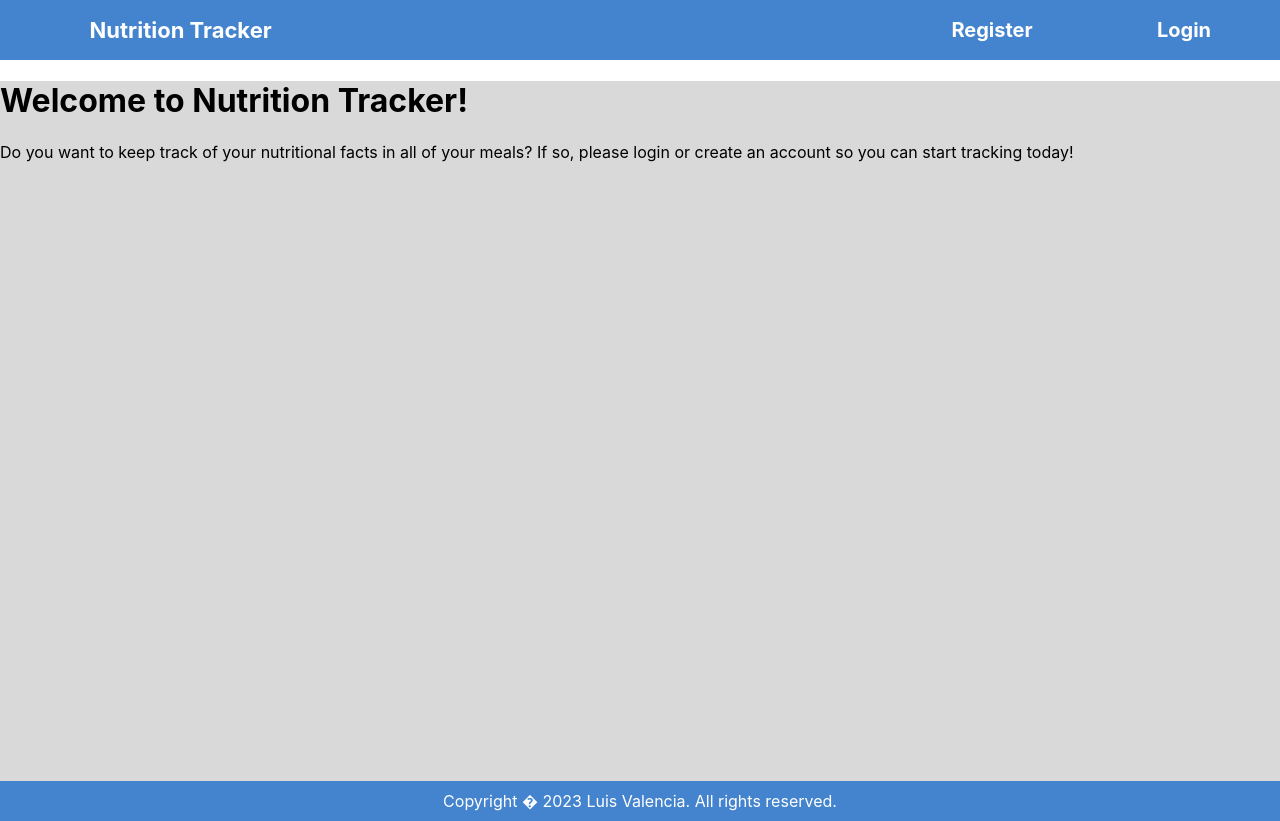
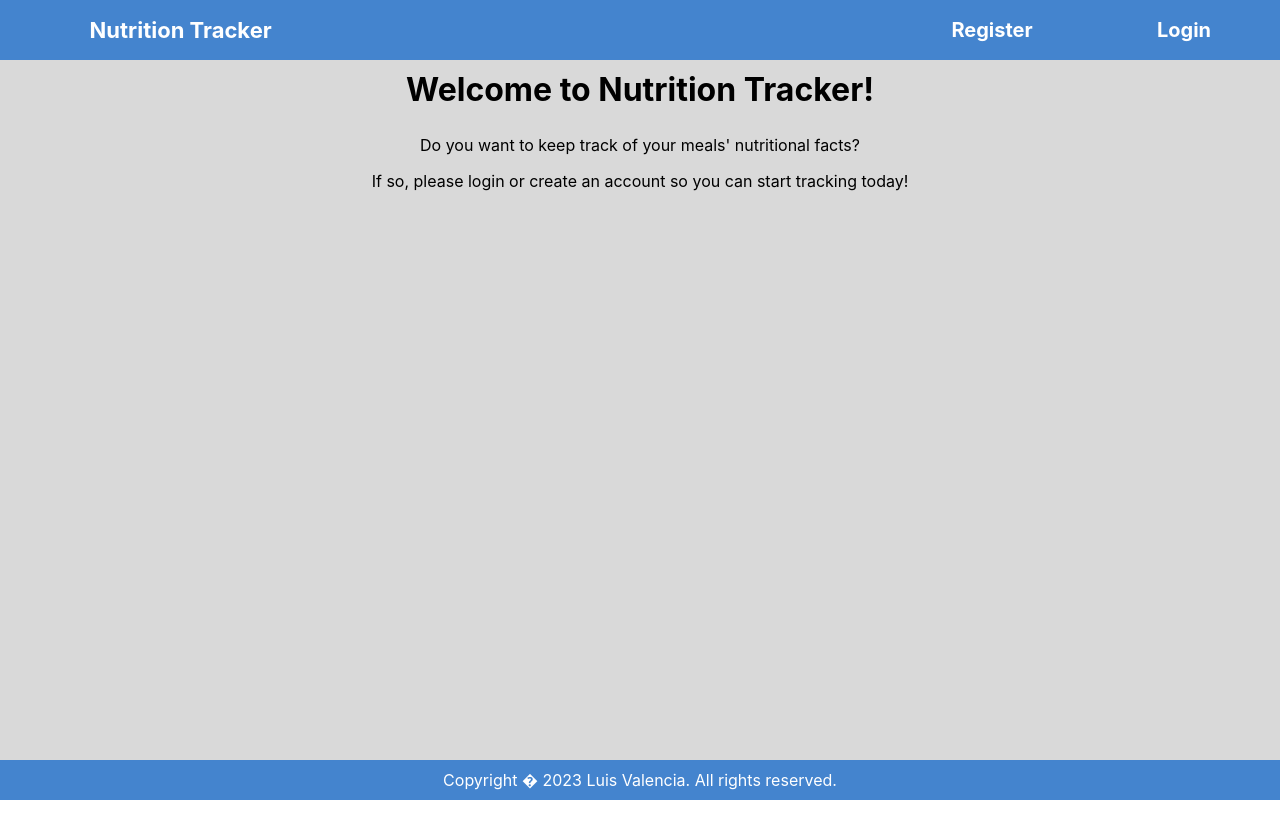
Before and after one commit to lvcodes3/Nutrition-Tracker, a React (Create React App) app in the folder frontend/: page / in a window 1280 px wide. After the commit the page ends 800 px from the top, so only its background shows below. Built offline with nearby package versions, Linux system fonts and the light colour scheme; no server answers.

Commit message:
minor updates

```diff
--- a/frontend/src/pages/AuthHome.tsx
+++ b/frontend/src/pages/AuthHome.tsx
@@ -6,16 +6,14 @@ import styled from 'styled-components';
 import { AuthContext } from '../context/AuthContext';
 // assets //
 import FoodBanner from './images/food-banner.png';
+import MealsImg from './images/meals.webp';
 
 const AuthHomeContainer = styled.div`
-    border: 1px solid red;
     width: 100%;
     min-height: calc(100vh - 100px);
     background-color: #D9D9D9;
 
     #user-header-div {
-        border: 1px solid black;
-
         h1 {
             margin: 0;
             padding: 10px 0 10px 0;
@@ -29,11 +27,9 @@ const AuthHomeContainer = styled.div`
     }
 
     #navigation-div {
-        border: 1px solid black;
         display: flex;
         justify-content: space-evenly;
-        padding: 25px 0 25px 0;
-
+        padding: 25px 0 0 0;
         button {
             width: 300px;
             height: 30px;
@@ -45,8 +41,14 @@ const AuthHomeContainer = styled.div`
         }
     }
 
-    #static-content-div {
-
+    #static-meals-div {
+        display: flex;
+        justify-content: space-evenly;
+        align-items: center;
+        img {
+            width: 306px;
+            height: 462.6px;
+        }
     }
 `;
 
@@ -75,8 +77,10 @@ const AuthHome = () => {
                     Go to your Profile
                 </button>
             </div>
-            <div id='static-content-div'>
-                <p>Static Content</p>
+            <div id='static-meals-div'>
+                <p>Track your meals' nutritional facts.</p>
+                <img src={MealsImg} alt='Meals' />
+                <p>Live a healthier lifestyle.</p>
             </div>
         </AuthHomeContainer>
     )
--- a/frontend/src/pages/Profile.tsx
+++ b/frontend/src/pages/Profile.tsx
@@ -8,7 +8,8 @@ import { AuthContext } from '../context/AuthContext';
 
 const ProfileContainer = styled.div`
     width: 100%;
-    height: calc(100vh - 100px);
+    min-height: calc(100vh - 100px);
+    background-color: #D9D9D9;
 
     h1 {
         margin: 0;
@@ -16,25 +17,36 @@ const ProfileContainer = styled.div`
         text-align: center;
     }
 
-    table {
-        width: 100%;
-        border-collapse: collapse;
-        margin-top: 20px;
+    h2 {
+        margin: 0 auto;
+        width: 90%;
     }
 
-    th, td {
-        border: 1px solid #dddddd;
+    table {
+        margin: 0 auto;
+        margin-top: 20px;
+        width: 90%;
+        border: 1px solid black;
+        border-collapse: collapse;
         text-align: center;
-        padding: 8px;
-    }
 
-    th {
-        background-color: #f2f2f2;
-    }
-
-    td.today {
-        background-color: #4CAF50;
-        color: white;
+        th {
+            width: 14.29%;
+            background-color: #88BBD6;
+            padding: 5px;
+            border: 1px solid black;
+        }
+        td {
+            width: 14.29%;
+            background-color: white;
+            padding: 5px;
+            border: 1px solid black;
+            cursor: pointer;
+        }
+        td.today {
+            color: white;
+            background-color: #4CAF50;
+        }
     }
 `;
 
@@ -99,6 +111,7 @@ const Profile: React.FC<ProfileProps> = ({ displayDate, setDisplayDate, queryDat
     return (
         <ProfileContainer>
             <h1>{consumer.firstName}</h1>
+            <h2>Month Name</h2>
             <table>
                 <thead>
                     <tr>
--- a/frontend/src/pages/UnauthHome.tsx
+++ b/frontend/src/pages/UnauthHome.tsx
@@ -1,26 +1,33 @@
 // dependencies //
-import { useNavigate } from 'react-router-dom';
 import styled from 'styled-components';
 
 const UnauthHomeContainer = styled.div`
     width: 100%;
     height: calc(100vh - 100px);
     background-color: #D9D9D9;
+    text-align: center;
+
+    #unauth-header-div {
+        h1 {
+            margin: 0;
+            padding: 10px 0 10px 0;
+        }
+    }
+
+    #unauth-content-div {
+
+    }
 `;
 
 const UnauthHome = () => {
-    const navigate = useNavigate();
-
     return (
         <UnauthHomeContainer>
-            <div>
+            <div id='unauth-header-div'>
                 <h1>Welcome to Nutrition Tracker!</h1>
             </div>
-            <div>
-                <p>
-                    Do you want to keep track of your nutritional facts in all of your meals?
-                    If so, please login or create an account so you can start tracking today!
-                </p>
+            <div id='unauth-content-div'>
+                <p>Do you want to keep track of your meals' nutritional facts?</p>
+                <p>If so, please login or create an account so you can start tracking today!</p>
             </div>
         </UnauthHomeContainer>
     );
```
Also changed, not shown: frontend/src/pages/images/meals.webp (added).
